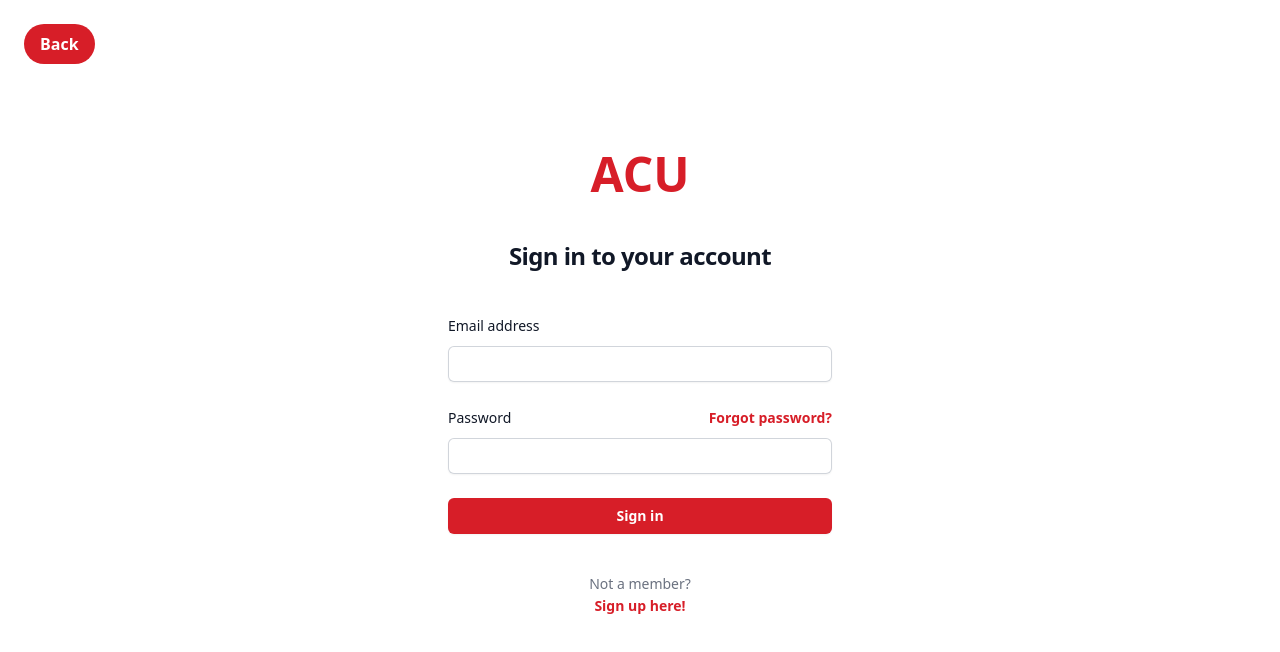
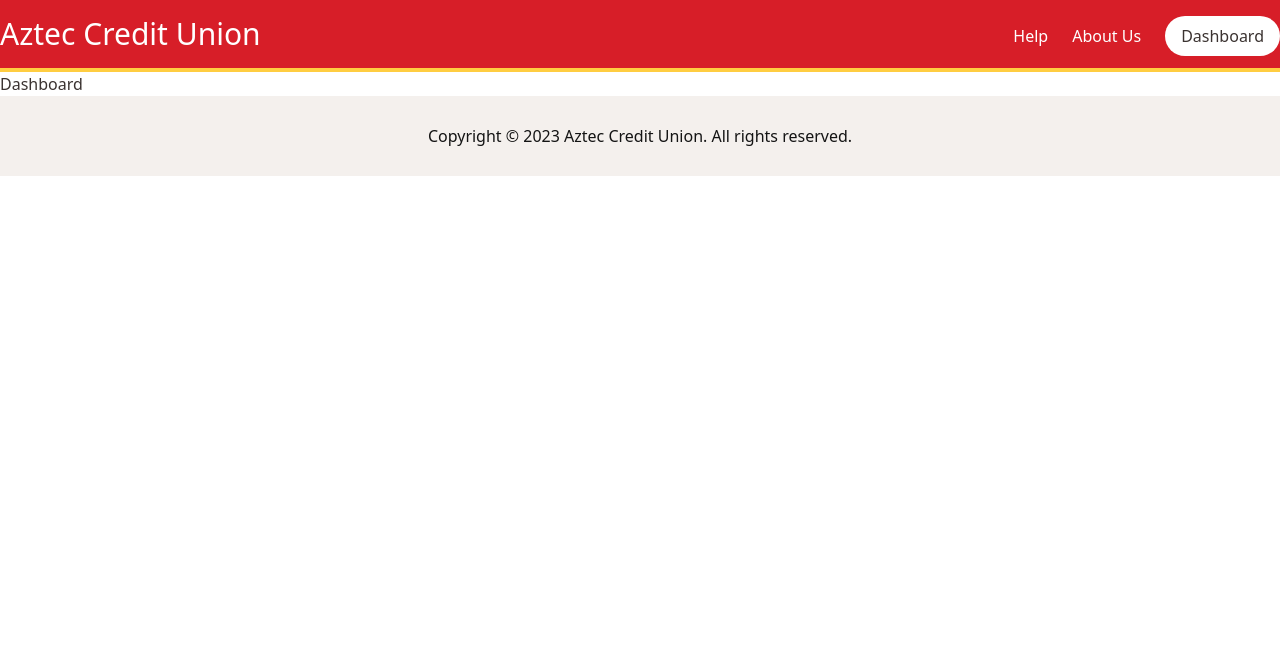
Before and after one commit to junioryono/Bank-Website, a React (Vite) app: page /dashboard in a window 1280 px wide. Before the commit this address led to /login. Shown: the top 652 px of the page. Built offline with nearby package versions, Linux system fonts and the light colour scheme.

Commit message:
Added types for user profile and enabled test user.

```diff
--- a/src/context/auth.jsx
+++ /dev/null
@@ -1,19 +0,0 @@
-import React, { createContext, useContext } from "react";
-
-/**
- * This represents some generic auth provider API, like Firebase.
- */
-const authProvider = {
-   username: undefined,
-};
-
-export const AuthContext = createContext(authProvider);
-
-export const useAuth = () => {
-   return useContext(AuthContext);
-};
-
-export function AuthProvider({ children }) {
-   // TODO: get the user from local storage?
-   return <AuthContext.Provider value={authProvider}>{children}</AuthContext.Provider>;
-}
--- /dev/null
+++ b/src/context/auth.tsx
@@ -0,0 +1,120 @@
+import { createContext, useContext, ReactNode, useState, useEffect } from "react";
+
+type Transaction = {
+   status: "pending" | "completed" | "failed";
+   date: Date;
+   amount: number;
+   description: string;
+};
+
+type CheckingsAccount = {
+   type: "checkings";
+   accountNumber: string;
+   balance: number;
+   transactions: Transaction[];
+   overdraftLimit: number;
+};
+
+type SavingsAccount = {
+   type: "savings";
+   accountNumber: string;
+   balance: number;
+   transactions: Transaction[];
+   interestRate: number;
+};
+
+type CreditCardAccount = {
+   type: "credit card";
+   accountNumber: string;
+   balance: number;
+   transactions: Transaction[];
+   creditLimit: number;
+   interestRate: number;
+   minimumPayment: number;
+   paymentDueDate: Date;
+};
+
+type LoanAccount = {
+   type: "loan";
+   accountNumber: string;
+   balance: number;
+   transactions: Transaction[];
+   interestRate: number;
+   minimumPayment: number;
+   paymentDueDate: Date;
+};
+
+type Account = CheckingsAccount | SavingsAccount | CreditCardAccount | LoanAccount;
+
+type User = {
+   id: string;
+   email: string;
+   name: string;
+   accounts: Account[];
+};
+
+export const AuthContext = createContext<User | undefined | null>(undefined);
+
+export const useAuth = () => {
+   return useContext(AuthContext);
+};
+
+export function AuthProvider({ children }: { children: ReactNode }) {
+   const [user, setUser] = useState<User | null>(null);
+
+   useEffect(() => {
+      const enableTestUser = true;
+
+      if (enableTestUser) {
+         const transaction: Transaction = {
+            status: "completed",
+            date: new Date(),
+            amount: 1000,
+            description: "Test transaction",
+         };
+
+         setUser({
+            id: "123",
+            email: "test@gmail.com",
+            name: "Test User",
+            accounts: [
+               {
+                  type: "checkings",
+                  accountNumber: "123456789",
+                  balance: 10000,
+                  transactions: [transaction, transaction, transaction],
+                  overdraftLimit: 1000,
+               },
+               {
+                  type: "savings",
+                  accountNumber: "987654321",
+                  balance: 10000,
+                  transactions: [transaction, transaction, transaction],
+                  interestRate: 0.01,
+               },
+               {
+                  type: "credit card",
+                  accountNumber: "123123123",
+                  balance: 10000,
+                  transactions: [transaction, transaction, transaction],
+                  creditLimit: 10000,
+                  interestRate: 0.1,
+                  minimumPayment: 100,
+                  paymentDueDate: new Date(),
+               },
+               {
+                  type: "loan",
+                  accountNumber: "321321321",
+                  balance: 10000,
+                  transactions: [transaction, transaction, transaction],
+                  interestRate: 0.1,
+                  minimumPayment: 100,
+                  paymentDueDate: new Date(),
+               },
+            ],
+         });
+      }
+   }, []);
+
+   return <AuthContext.Provider value={user}>{children}</AuthContext.Provider>;
+}
--- a/src/layouts/root.jsx
+++ b/src/layouts/root.jsx
@@ -3,7 +3,7 @@
 import { useAuth } from "../context/auth";
 
 export default function RootLayout() {
-   const { username } = useAuth();
+   const user = useAuth();
 
    return (
       <div className="flex flex-col text-text-primary">
@@ -16,7 +16,7 @@
                <div className="flex items-center gap-6">
                   <Link to="/help">Help</Link>
                   <Link to="/about-us">About Us</Link>
-                  {!username ? (
+                  {!user ? (
                      <>
                         <Link to="/register">Register</Link>
                         <Link
--- a/src/pages/dashboard/index.jsx
+++ b/src/pages/dashboard/index.jsx
@@ -3,16 +3,16 @@
 import { useAuth } from "../../context/auth";
 
 export default function Dashboard() {
-   const { username } = useAuth();
+   const user = useAuth();
    const navigate = useNavigate();
 
    useEffect(() => {
-      if (!username) {
+      if (!user) {
          navigate("/login?redirect=/dashboard");
       }
-   }, [username]);
+   }, [user]);
 
-   if (!username) {
+   if (!user) {
       return null;
    }
 
--- a/src/pages/forgot-password/index.jsx
+++ b/src/pages/forgot-password/index.jsx
@@ -4,16 +4,16 @@
 import { Link } from "react-router-dom";
 
 export default function ForgotPassword() {
-   const { username } = useAuth();
+   const user = useAuth();
    const navigate = useNavigate();
 
    useEffect(() => {
-      if (username) {
+      if (user) {
          navigate("/dashboard");
       }
-   }, [username]);
+   }, [user]);
 
-   if (username) {
+   if (user) {
       return null;
    }
 
--- a/src/pages/login/index.jsx
+++ b/src/pages/login/index.jsx
@@ -4,16 +4,16 @@
 import { Link } from "react-router-dom";
 
 export default function Login() {
-   const { username } = useAuth();
+   const user = useAuth();
    const navigate = useNavigate();
 
    useEffect(() => {
-      if (username) {
+      if (user) {
          navigate("/dashboard");
       }
-   }, [username]);
+   }, [user]);
 
-   if (username) {
+   if (user) {
       return null;
    }
 
--- a/src/pages/register/index.jsx
+++ b/src/pages/register/index.jsx
@@ -4,16 +4,16 @@
 import { Link } from "react-router-dom";
 
 export default function Register() {
-   const { username } = useAuth();
+   const user = useAuth();
    const navigate = useNavigate();
 
    useEffect(() => {
-      if (username) {
+      if (user) {
          navigate("/dashboard");
       }
-   }, [username]);
+   }, [user]);
 
-   if (username) {
+   if (user) {
       return null;
    }
 
```
Also changed, not shown: tsconfig.json (added, +20 -0 lines).
